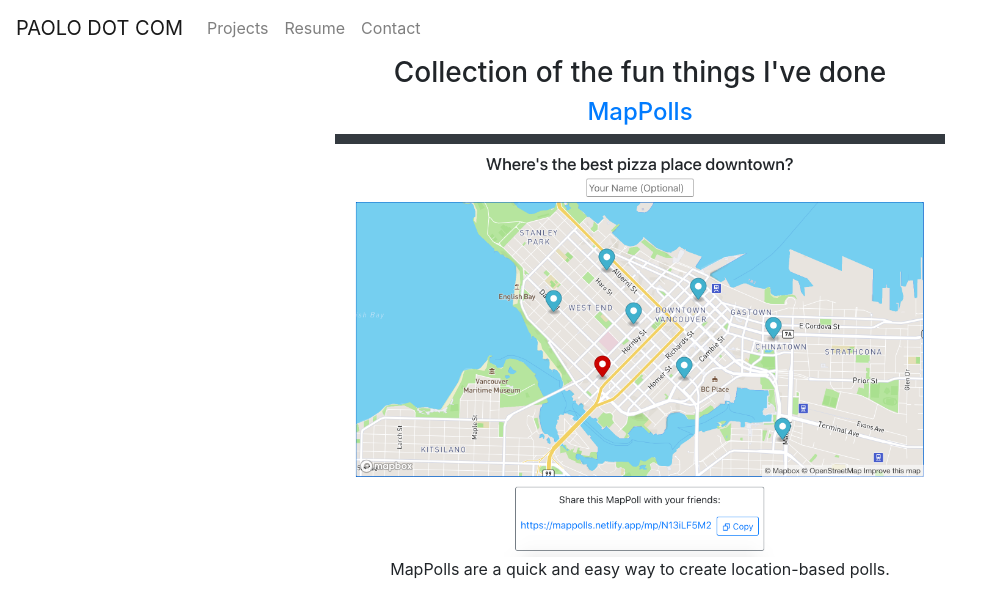
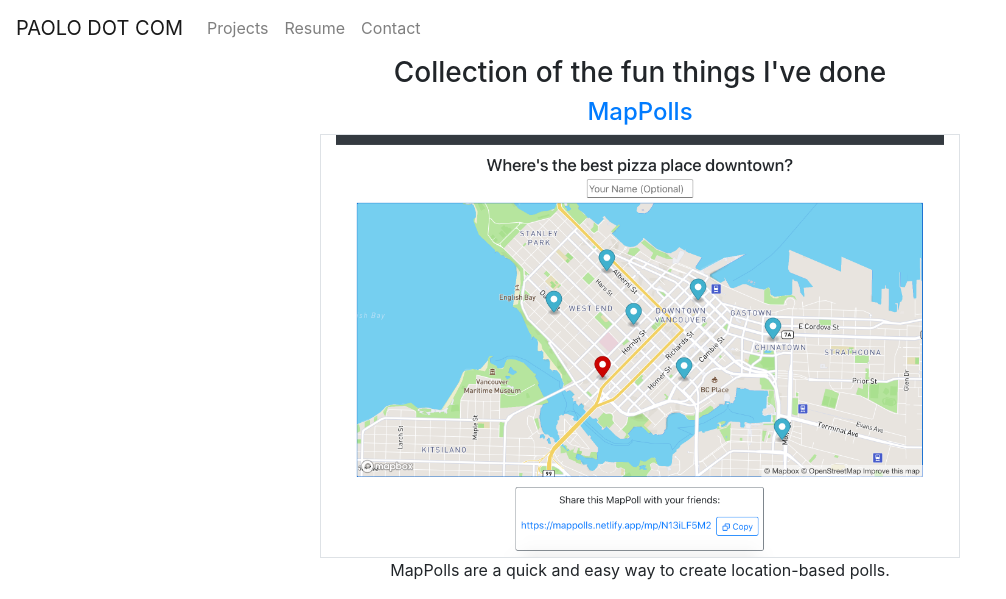
Before and after one commit to succip/paoloswebsite, a React (Create React App) app: page /projects in a window 1280 px wide. Shown: the top 599 px of the page, without its empty margins (0-1006 px from the left). Built offline with nearby package versions, Linux system fonts and the light colour scheme.

Commit message:
project images border

```diff
--- a/src/components/Projects/Projects.jsx
+++ b/src/components/Projects/Projects.jsx
@@ -11,7 +11,7 @@
             {project.title}
           </a>
           <a href={project.link} target="_blank" rel="noreferrer">
-            <img className="col-sm-6 mx-auto" src={project.image} alt="" />
+            <img className="col-sm-6 mx-auto border" src={project.image} alt="" />
           </a>
           <p>{project.description}</p>
         </div>
```
